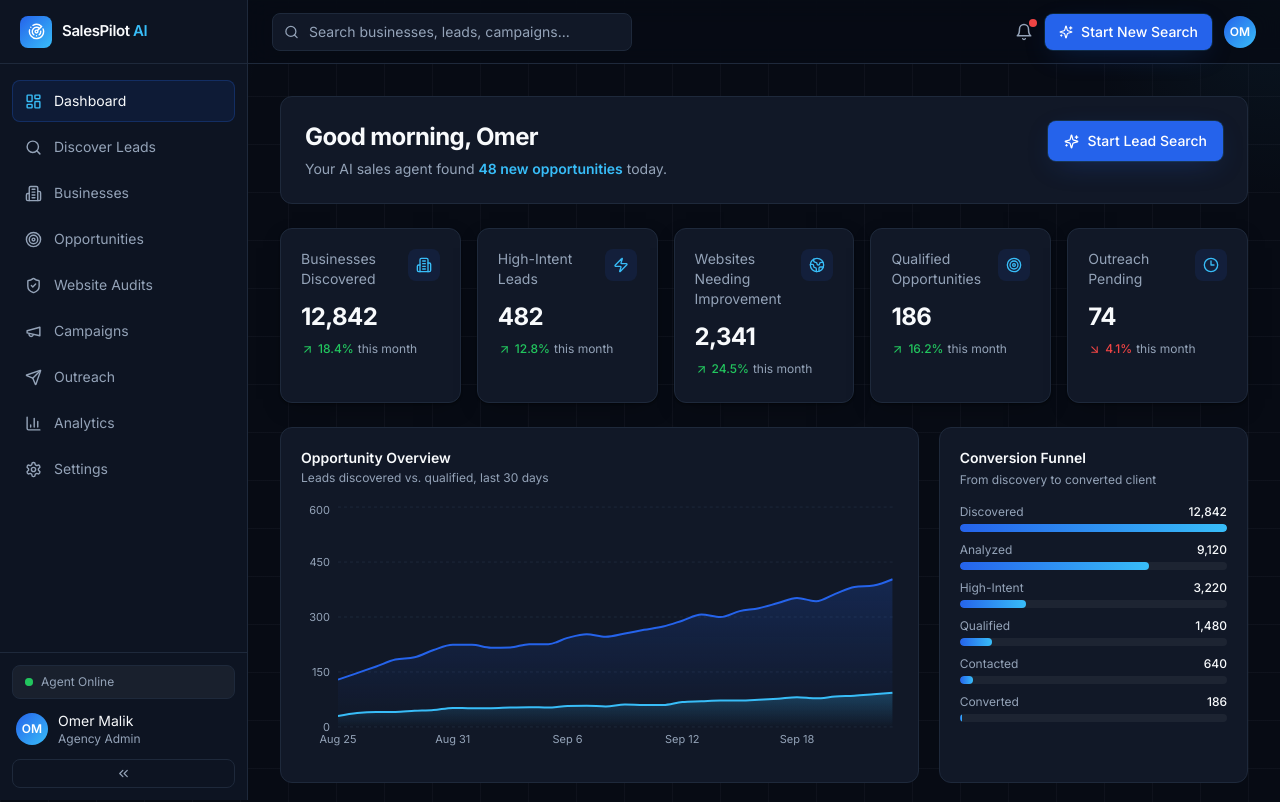
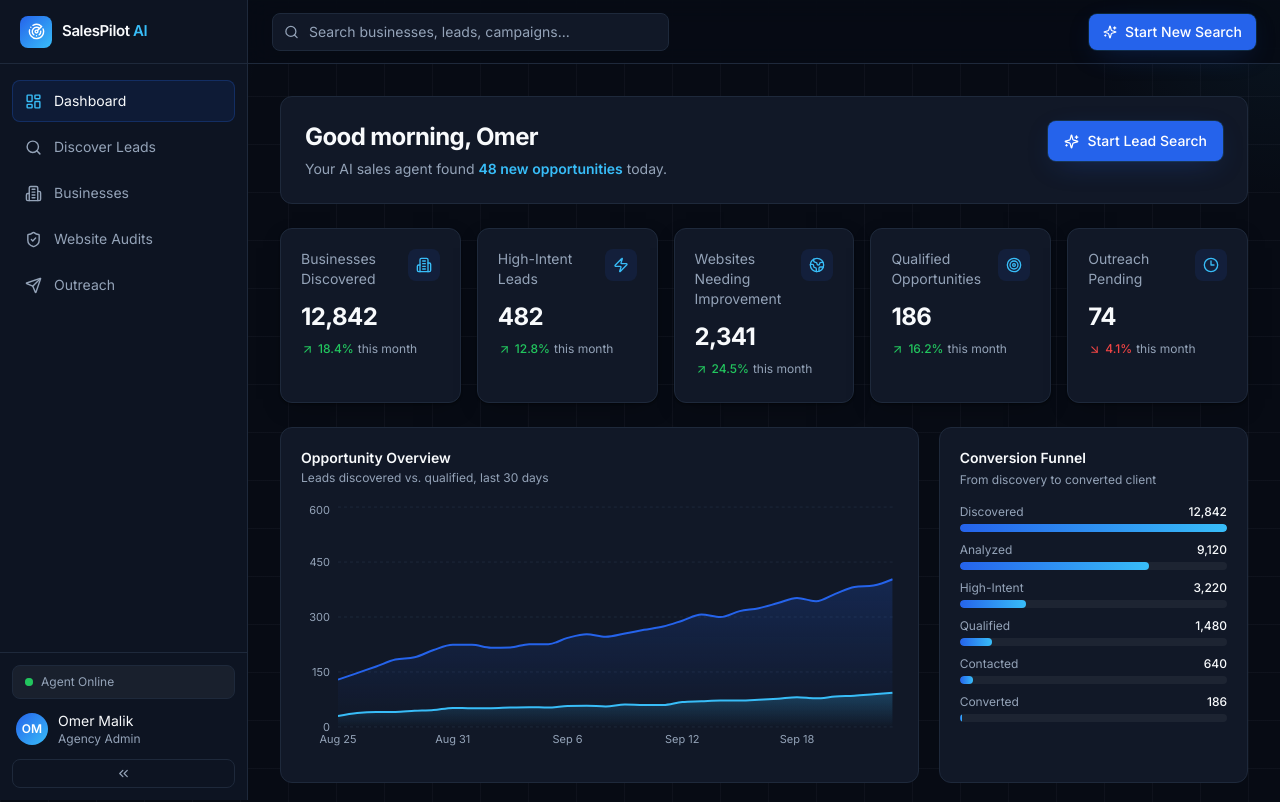
Before and after one commit to omerali6093/GetGoal-SalesAgentPros, a React (Vite) app in the folder client/: page / in a window 1280 px wide. Shown: the top 802 px of the page. Built offline with nearby package versions, Linux system fonts and the light colour scheme.

Commit message:
Remove side bar extra title

```diff
--- a/client/src/components/layout/Sidebar.jsx
+++ b/client/src/components/layout/Sidebar.jsx
@@ -10,12 +10,8 @@ const navItems = [
   { to: '/', label: 'Dashboard', icon: LayoutDashboard, end: true },
   { to: '/discover', label: 'Discover Leads', icon: Search },
   { to: '/businesses', label: 'Businesses', icon: Building2 },
-  { to: '/opportunities', label: 'Opportunities', icon: Target },
   { to: '/website-audit', label: 'Website Audits', icon: ShieldCheck },
-  { to: '/campaigns', label: 'Campaigns', icon: Megaphone },
   { to: '/outreach', label: 'Outreach', icon: Send },
-  { to: '/analytics', label: 'Analytics', icon: BarChart3 },
-  { to: '/settings', label: 'Settings', icon: Settings },
 ]
 
 export default function Sidebar({ collapsed, onToggle, mobileOpen, onCloseMobile }) {
--- a/client/src/components/layout/Topbar.jsx
+++ b/client/src/components/layout/Topbar.jsx
@@ -55,10 +55,7 @@ export default function Topbar({ onOpenMobile }) {
 
       <div className="flex-1" />
 
-      <button className="relative text-ink-muted hover:text-ink transition-colors">
-        <Bell size={18} />
-        <span className="absolute -top-1 -right-1 w-2 h-2 rounded-full bg-state-danger" />
-      </button>
+
 
       <button
         onClick={() => navigate('/discover')}
@@ -68,9 +65,7 @@ export default function Topbar({ onOpenMobile }) {
         Start New Search
       </button>
 
-      <div className="w-8 h-8 rounded-full bg-gradient-to-br from-brand to-brand-accent flex items-center justify-center text-xs font-semibold text-white shrink-0">
-        OM
-      </div>
+
     </header>
   )
 }
```
